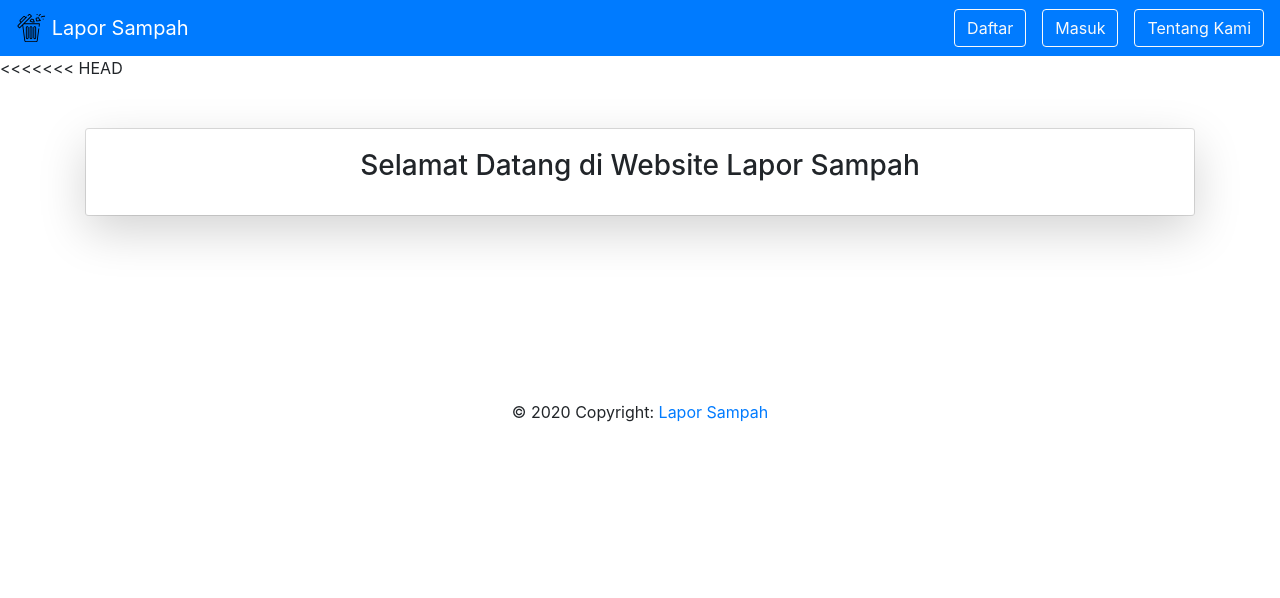
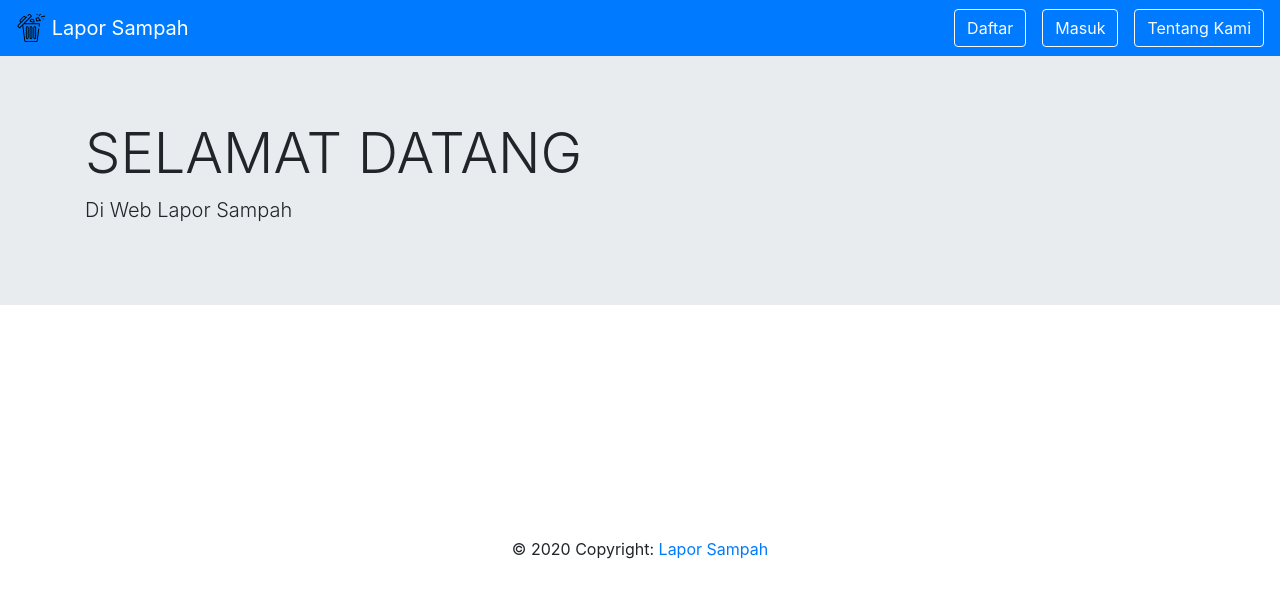
Before and after one commit to andri000me/lapor-sampah, a CodeIgniter app: page /lapor-sampah/ in a window 1280 px wide. Shown: the top 598 px of the page. Run offline with CodeIgniter, Linux system fonts and the light colour scheme; some libraries are stand-ins or nearby versions.

Commit message:
footer index

```diff
--- a/application/views/home/index.php
+++ b/application/views/home/index.php
@@ -1,11 +1,19 @@
-<<<<<<< HEAD <div class="container mt-md-5">
-    <div class="row">
-        <div class="col">
-            <div class="card text-center">
-                <div class="card-body shadow-lg">
-                    <h3 class="card-title">Selamat Datang di Website Lapor Sampah</h3>
+<div class="jumbotron jumbotron-fluid">
+    <div class="container">
+        <h1 class="display-4">SELAMAT DATANG</h1>
+        <p class="lead">Di Web Lapor Sampah</p>
+    </div>
+</div>
+
+<div class="container mt-md-5">
+
+    <!-- <div class="container mt-md-5">
+        <div class="row">
+            <div class="col">
+                <div class="card text-center">
+@ -24,7 +31,7 @@
                 </div>
             </div>
         </div>
     </div>
-    </div>
+    </div> -->
```
